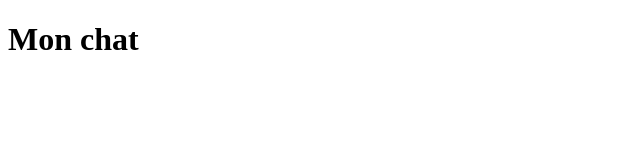
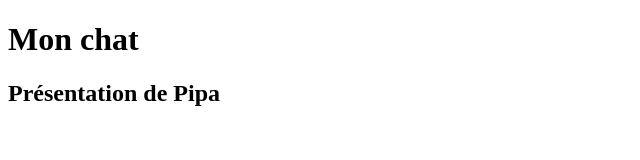
Before and after one commit to deborahnys/githubChallenge1, a plain HTML site: page index.html in a window 1280 px wide. Shown: the whole page, without its empty margins (0-640 px from the left). Drawn offline with Linux system fonts and the light colour scheme.

Commit message:
Ajout titre h2

```diff
--- a/index.html
+++ b/index.html
@@ -13,6 +13,8 @@
 
         <h1>Mon chat</h1>
 
+        <h2>Présentation de Pipa</h2>
+
       </body>
 
       </html>
```
